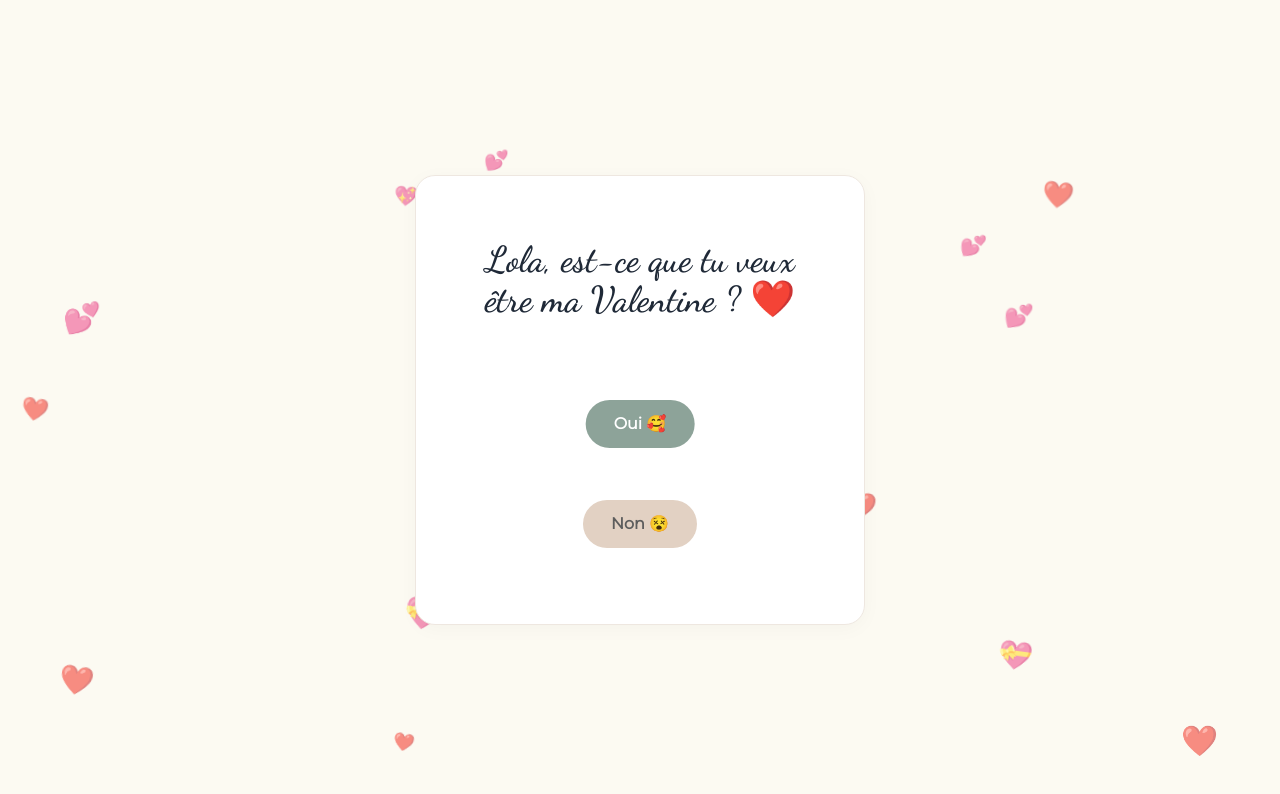
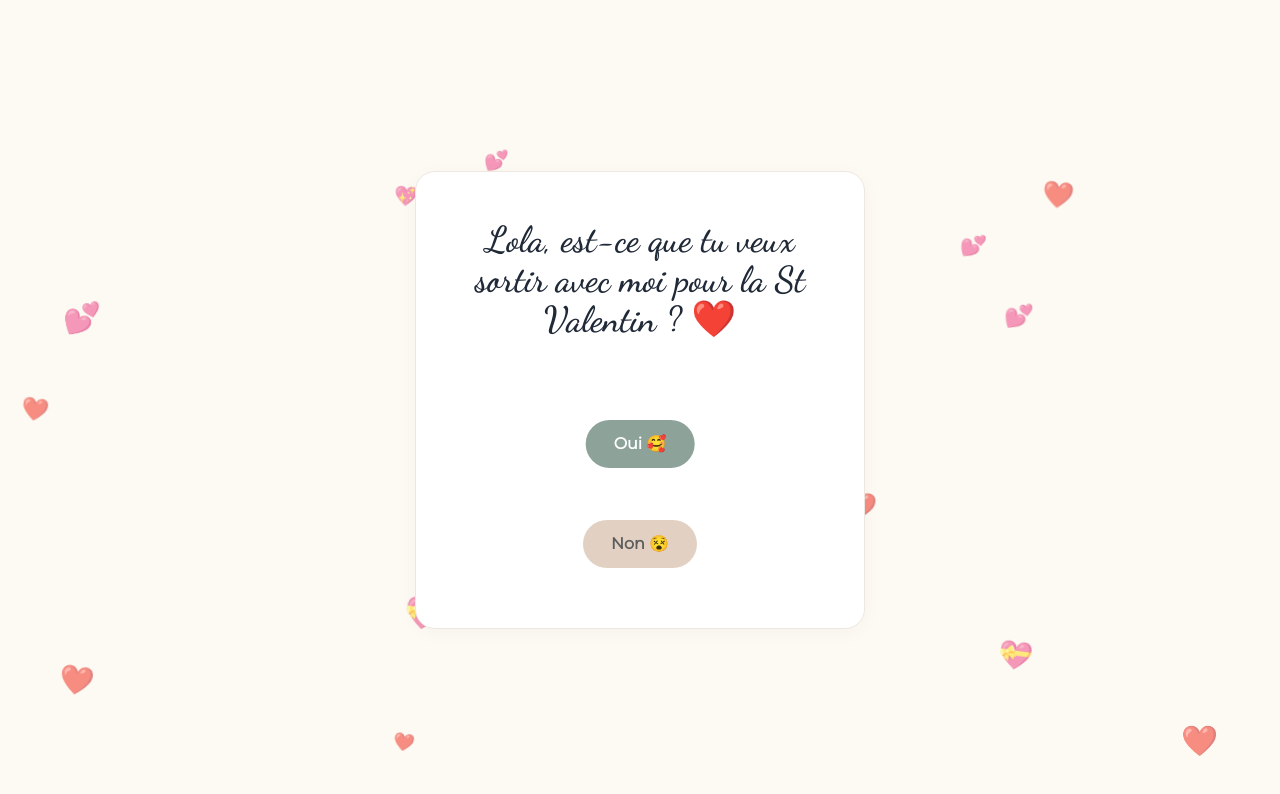
Before and after one commit to yohannrousselin2009-art/Projet-nsi, a plain HTML site: page index.html in a window 1280 px wide. Drawn offline with nearby package versions, Linux system fonts and the light colour scheme.

Commit message:
Update index.html

```diff
--- a/index.html
+++ b/index.html
@@ -147,7 +147,7 @@
     <div id="app" class="card">
         <!-- Étape 1 : La demande (avec coeurs) -->
         <div id="etape1">
-            <h1 class="cursive text-4xl mb-8 text-gray-800">Lola, est-ce que tu veux être ma Valentine ? ❤️</h1>
+            <h1 class="cursive text-4xl mb-8 text-gray-800">Lola, est-ce que tu veux sortir avec moi pour la St Valentin ? ❤️</h1>
             <div class="btn-container" id="containerBoutons">
                 <button id="btnOui" onclick="choisirOui()" class="btn-base">Oui 🥰</button>
                 <button id="btnNon" class="btn-base">Non 😵</button>
```
